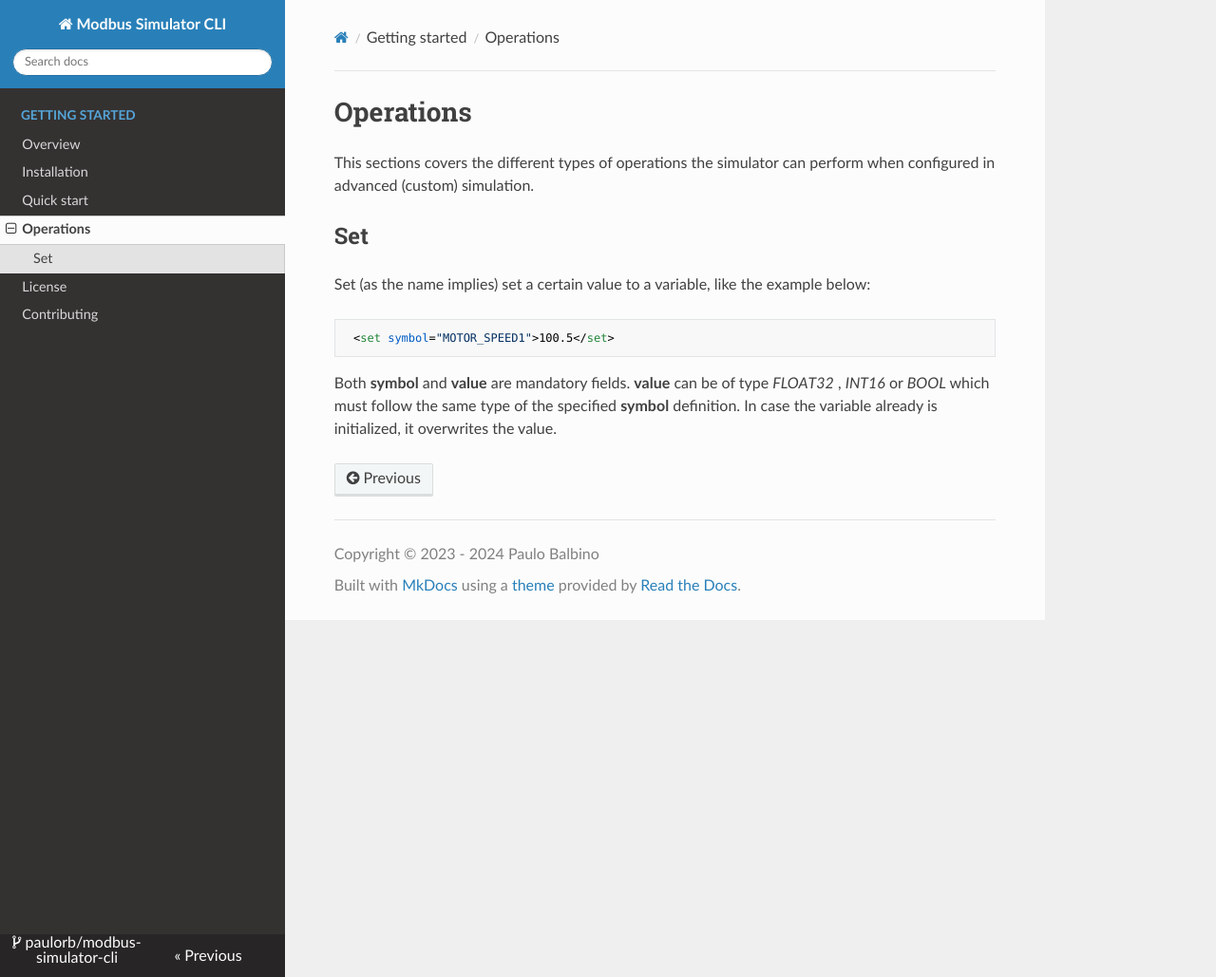
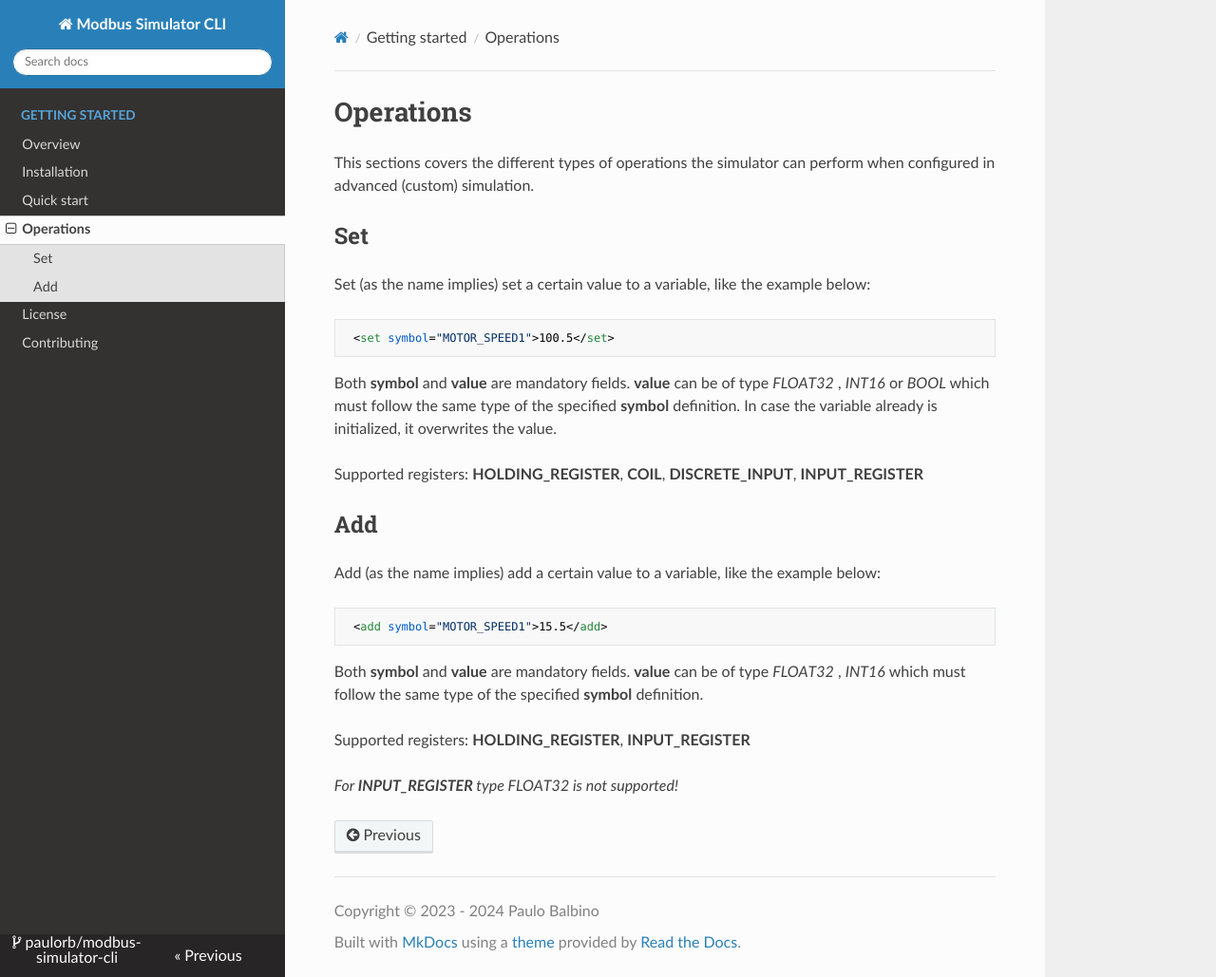
Before and after one commit to paulorb/modbus-simulator-cli, an MkDocs documentation site: the page built from docs/getting-started/operations.md, in a window 1280 px wide and 1029 px high. Shown: the whole window at 95% size. Built offline with MkDocs 1.6.1, drawn with Linux system fonts in a browser that asks for light colours; nearby versions of some CDN libraries.

Commit message:
Update documentation

````diff
--- a/docs/getting-started/operations.md
+++ b/docs/getting-started/operations.md
@@ -12,3 +12,19 @@ Set (as the name implies) set a certain value to a variable, like the example be
 
 Both **symbol** and **value** are mandatory fields. **value** can be of type *FLOAT32* , *INT16* or *BOOL* which must
 follow the same type of the specified **symbol** definition. In case the variable already is initialized, it overwrites the value.
+
+Supported registers: **HOLDING_REGISTER**, **COIL**, **DISCRETE_INPUT**, **INPUT_REGISTER**
+
+## Add
+Add (as the name implies) add a certain value to a variable, like the example below:
+
+```xml
+ <add symbol="MOTOR_SPEED1">15.5</add>
+```
+
+Both **symbol** and **value** are mandatory fields. **value** can be of type *FLOAT32* , *INT16*  which must
+follow the same type of the specified **symbol** definition.
+
+Supported registers: **HOLDING_REGISTER**, **INPUT_REGISTER**
+
+*For **INPUT_REGISTER**  type *FLOAT32* is not supported!*
````
